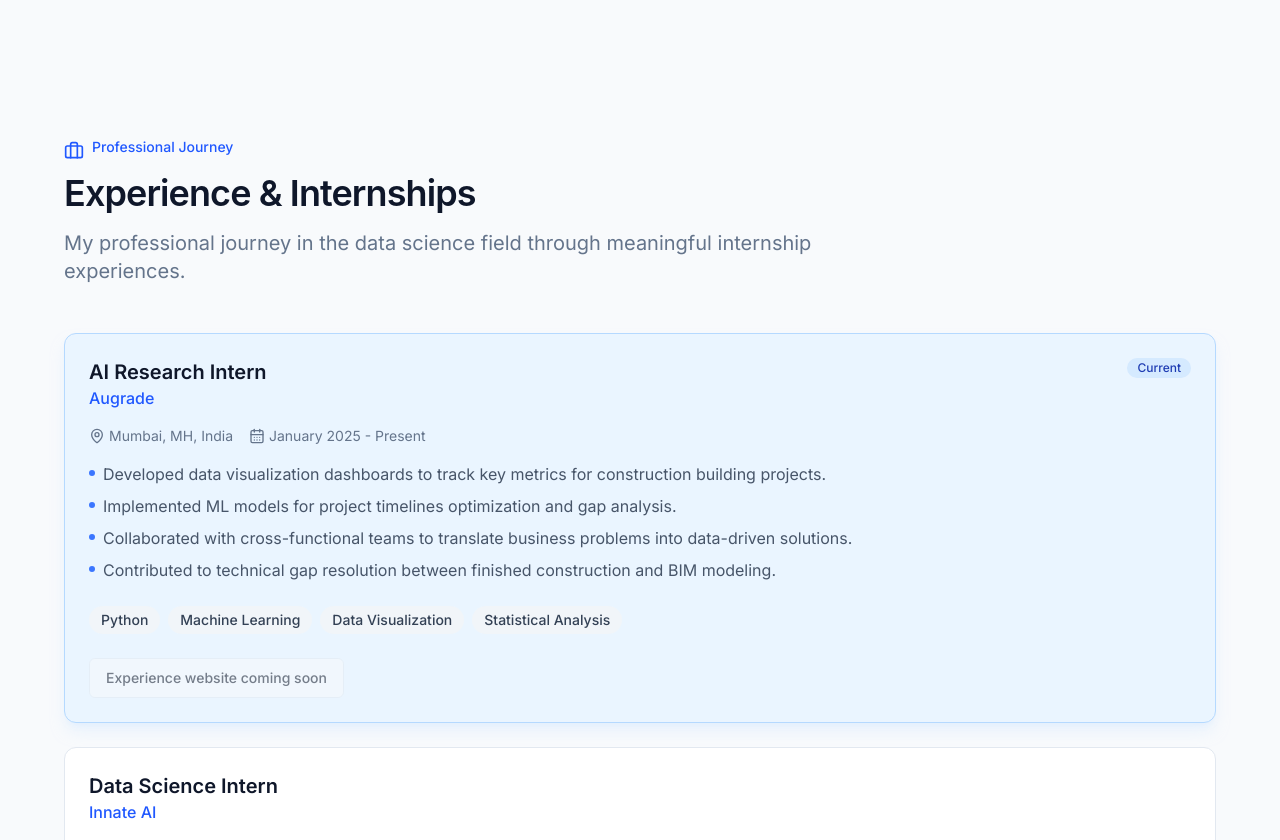
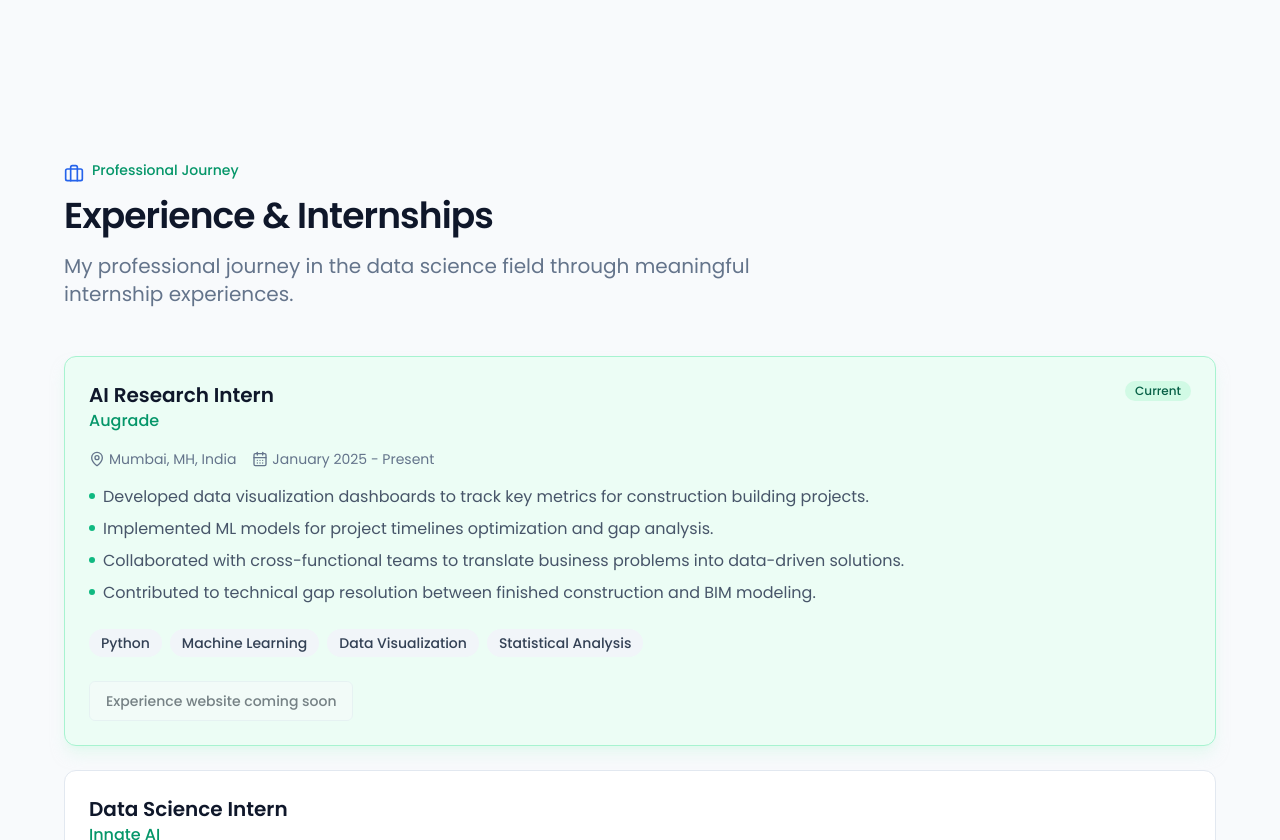
Before and after one commit to Rag3karn/portfolio-data-dream, a React (Vite) app: page / in a window 1280 px wide. Shown: the part 1960-2800 px from the top of the page. Built offline with nearby package versions, Linux system fonts and the light colour scheme.

Commit message:
Refactor: Update website theme
Update the website's theme and colors to improve the overall aesthetic. The content and information remain unchanged.

```diff
--- a/src/components/ExperienceCard.tsx
+++ b/src/components/ExperienceCard.tsx
@@ -33,7 +33,7 @@ const ExperienceCard = ({
       className={cn(
         "rounded-xl p-6 border transition-all duration-300 animate-fade-in",
         isActive
-          ? "border-blue-200 bg-blue-50 shadow-lg shadow-blue-100/50"
+          ? "border-emerald-200 bg-emerald-50 shadow-lg shadow-emerald-100/50"
           : "border-slate-200 bg-white hover:shadow-md"
       )}
       style={{ animationDelay: `${animationDelay}ms` }}
@@ -41,10 +41,10 @@ const ExperienceCard = ({
       <div className="flex flex-col sm:flex-row sm:items-start justify-between mb-4">
         <div>
           <h3 className="text-xl font-semibold text-slate-900">{title}</h3>
-          <p className="text-blue-600 font-medium">{company}</p>
+          <p className="text-emerald-600 font-medium">{company}</p>
         </div>
         {isActive && (
-          <span className="mt-2 sm:mt-0 inline-flex items-center px-2.5 py-0.5 rounded-full text-xs font-medium bg-blue-100 text-blue-800">
+          <span className="mt-2 sm:mt-0 inline-flex items-center px-2.5 py-0.5 rounded-full text-xs font-medium bg-emerald-100 text-emerald-800">
             Current
           </span>
         )}
@@ -64,7 +64,7 @@ const ExperienceCard = ({
       <div className="mt-4 space-y-2">
         {description.map((item, index) => (
           <p key={index} className="text-slate-600 flex items-start">
-            <span className="inline-block h-1.5 w-1.5 rounded-full bg-blue-500 mt-2 mr-2"></span>
+            <span className="inline-block h-1.5 w-1.5 rounded-full bg-emerald-500 mt-2 mr-2"></span>
             {item}
           </p>
         ))}
@@ -87,9 +87,9 @@ const ExperienceCard = ({
             href={websiteUrl}
             target="_blank"
             rel="noopener noreferrer"
-            className="inline-flex items-center text-blue-600 hover:text-blue-800 transition-colors"
+            className="inline-flex items-center text-emerald-600 hover:text-emerald-800 transition-colors"
           >
-            <Button variant="outline" className="gap-2">
+            <Button variant="outline" className="gap-2 border-emerald-200 hover:bg-emerald-50 hover:text-emerald-700">
               <ExternalLink size={16} />
               View Experience Website
             </Button>
@@ -99,7 +99,7 @@ const ExperienceCard = ({
 
       {isComingSoon && (
         <div className="mt-6">
-          <Button variant="outline" className="gap-2 opacity-70 cursor-not-allowed" disabled>
+          <Button variant="outline" className="gap-2 opacity-70 cursor-not-allowed border-slate-200" disabled>
             Experience website coming soon
           </Button>
         </div>
--- a/src/index.css
+++ b/src/index.css
@@ -1,5 +1,5 @@
 
-@import url('https://fonts.googleapis.com/css2?family=Inter:wght@100;200;300;400;500;600;700;800;900&display=swap');
+@import url('https://fonts.googleapis.com/css2?family=Inter:wght@100;200;300;400;500;600;700;800;900&family=Poppins:wght@300;400;500;600;700&display=swap');
 
 @tailwind base;
 @tailwind components;
@@ -16,7 +16,7 @@
     --popover: 0 0% 100%;
     --popover-foreground: 222.2 84% 4.9%;
 
-    --primary: 221.2 83% 53.3%;
+    --primary: 162 47% 50%;
     --primary-foreground: 210 40% 98%;
 
     --secondary: 210 40% 96.1%;
@@ -33,7 +33,7 @@
 
     --border: 214.3 31.8% 91.4%;
     --input: 214.3 31.8% 91.4%;
-    --ring: 221.2 83% 53.3%;
+    --ring: 162 47% 50%;
 
     --radius: 0.5rem;
 
@@ -59,7 +59,7 @@
   }
 
   ::selection {
-    @apply bg-blue-200 text-blue-900;
+    @apply bg-emerald-200 text-emerald-900;
   }
 
   .glass {
@@ -79,7 +79,7 @@
   }
 
   .section-tag {
-    @apply text-sm font-medium text-blue-600 mb-2 inline-block;
+    @apply text-sm font-medium text-emerald-600 mb-2 inline-block;
   }
 }
 
--- a/tailwind.config.ts
+++ b/tailwind.config.ts
@@ -68,17 +68,17 @@ export default {
 					ring: 'hsl(var(--sidebar-ring))'
 				},
 				// Portfolio custom colors
-				"blue": {
-					"50": "#eaf5ff",
-					"100": "#d5eaff",
-					"200": "#b5d9ff",
-					"300": "#8cbfff",
-					"400": "#619aff",
-					"500": "#3b76ff",
-					"600": "#2058ff",
-					"700": "#1a47e7",
-					"800": "#1e3cb3",
-					"900": "#1e3a8a",
+				"emerald": {
+					"50": "#ecfdf5",
+					"100": "#d1fae5",
+					"200": "#a7f3d0",
+					"300": "#6ee7b7",
+					"400": "#34d399",
+					"500": "#10b981",
+					"600": "#059669",
+					"700": "#047857",
+					"800": "#065f46",
+					"900": "#064e3b",
 				},
 				"slate": {
 					"50": "#f8fafc",
@@ -100,8 +100,8 @@ export default {
 				sm: 'calc(var(--radius) - 4px)'
 			},
 			fontFamily: {
-				sans: ['Inter', 'sans-serif'],
-				display: ['SF Pro Display', 'Inter', 'sans-serif']
+				sans: ['Poppins', 'Inter', 'sans-serif'],
+				display: ['Poppins', 'SF Pro Display', 'sans-serif']
 			},
 			keyframes: {
 				'accordion-down': {
```
